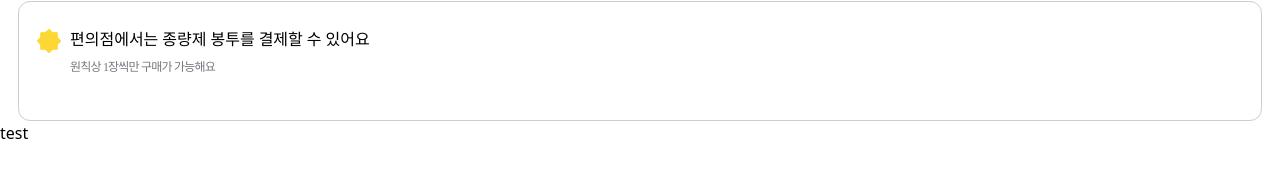
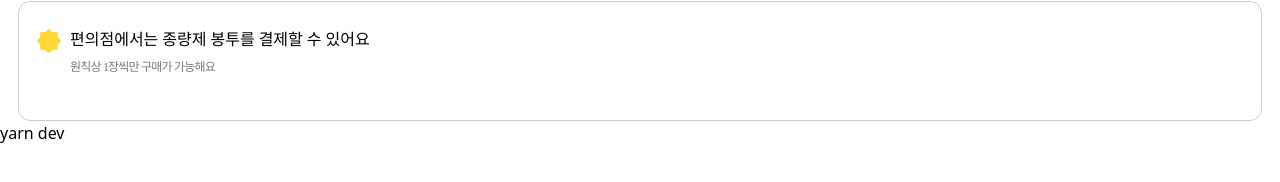
Before and after one commit to gmlwlsdl/2024_DANPOONG_TEAM_24_FE, a React (Vite) app: page /information in a window 1280 px wide. Shown: the part 534-716 px from the top of the page. Built offline with nearby package versions, Linux system fonts and the light colour scheme; a web font is replaced by a local one.

Commit message:
fix: vercel svg 언로딩 해결
- yarn dev

```diff
--- a/src/components/Footer.tsx
+++ b/src/components/Footer.tsx
@@ -1,7 +1,7 @@
 function Footer() {
   return (
     <>
-      <h1>test</h1>
+      <h1>yarn dev</h1>
     </>
   )
 }
```
